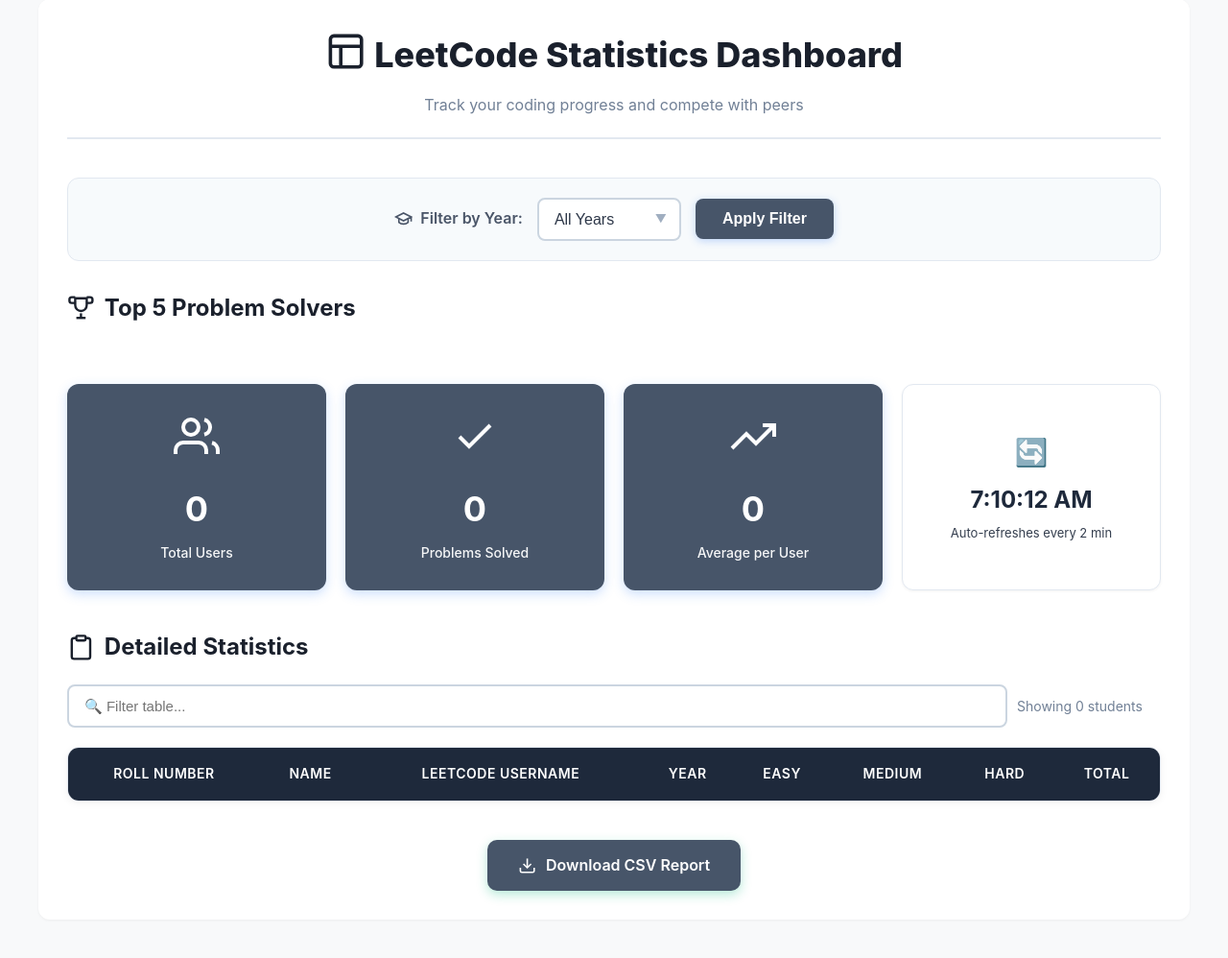
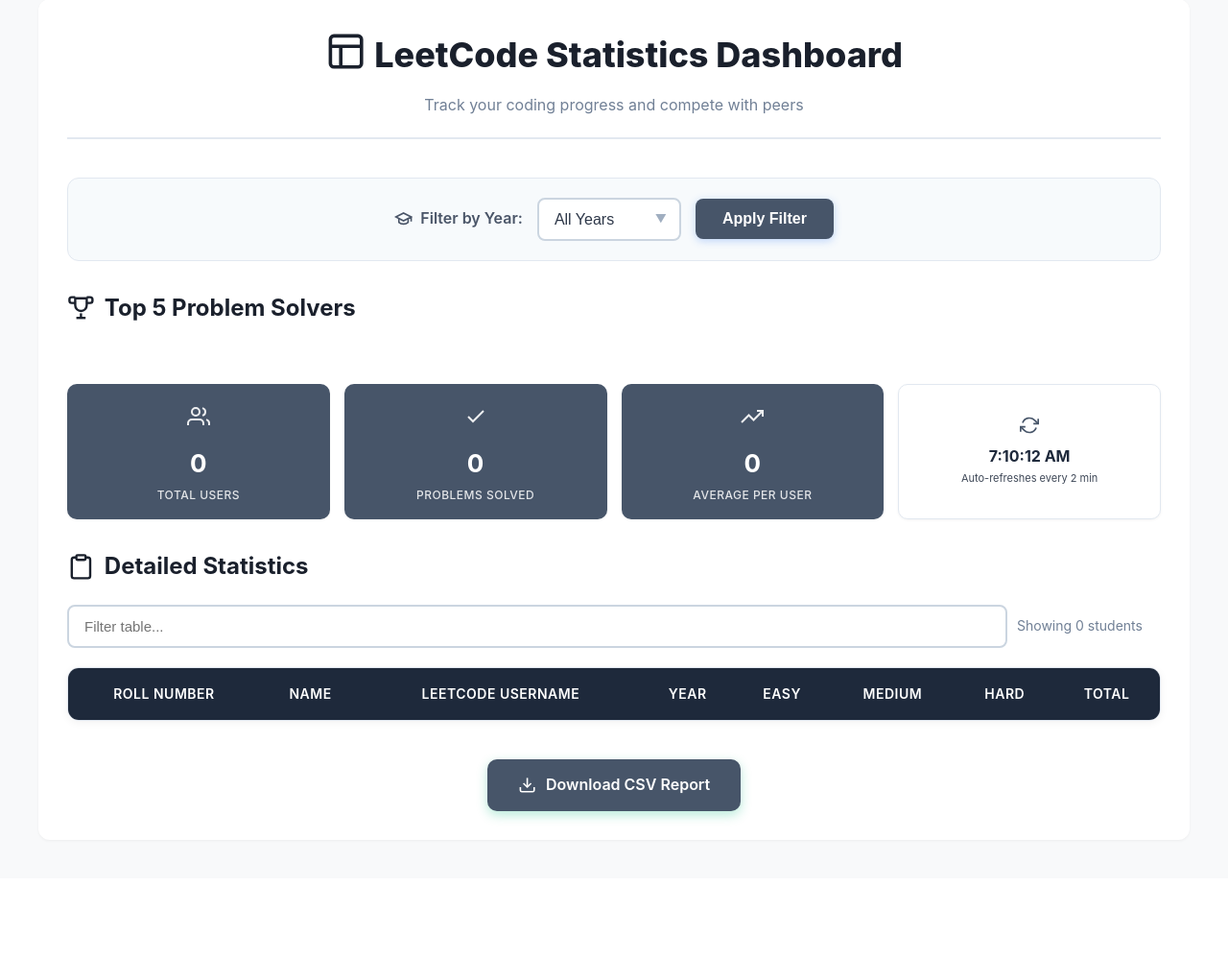
Before and after one commit to Ketopluto/leetcode-app, a Flask app: page / in a window 1280 px wide. Shown: the part 109-1107 px from the top of the page at 96% size. After the commit the page ends 985 px from the top, so only its background shows below. Run offline with Flask 3, Linux system fonts and the light colour scheme; the visitor is signed in with stand-in values (Sample User, id 1); data that the repository does not hold is empty.

Commit message:
Refine UI: Remove emojis from search, make stats cards smaller, restrict stats view to admins

```diff
--- a/app/static/css/non-critical.css
+++ b/app/static/css/non-critical.css
@@ -192,9 +192,9 @@
 /* Stats Overview Cards */
 .stats-overview {
   display: grid;
-  grid-template-columns: repeat(auto-fit, minmax(220px, 1fr));
-  gap: 20px;
-  margin-bottom: 40px;
+  grid-template-columns: repeat(auto-fit, minmax(180px, 1fr));
+  gap: 15px;
+  margin-bottom: 30px;
   animation: fadeInUp 0.6s ease-out forwards;
   animation-delay: 0.3s;
   opacity: 0;
@@ -203,35 +203,33 @@
 .stat-card {
   background-color: #475569;
   color: #ffffff;
-  padding: 28px;
-  border-radius: 12px;
+  padding: 16px;
+  border-radius: 10px;
   text-align: center;
-  box-shadow: 0 4px 12px rgba(59, 130, 246, 0.25);
+  box-shadow: 0 1px 3px rgba(0,0,0,0.05);
   transition: all 0.3s ease;
 }
 
 .stat-card:hover {
-  transform: translateY(-5px);
-  box-shadow: 0 8px 20px rgba(59, 130, 246, 0.35);
+  transform: translateY(-2px);
+  box-shadow: 0 4px 10px rgba(71, 85, 105, 0.2);
 }
 
+.stat-icon {
+  font-size: 24px;
+  margin-bottom: 8px;
+  opacity: 0.9;
+}
 
-
-
-
-
-
-
-
-.stat-icon {
-  font-size: 40px;
-  margin-bottom: 10px;
+.stat-icon svg {
+  width: 24px;
+  height: 24px;
 }
 
 .stat-value {
-  font-size: 36px;
+  font-size: 26px;
   font-weight: 700;
-  margin-bottom: 5px;
+  margin-bottom: 2px;
   animation: countUp 1s ease-out;
 }
 
@@ -241,9 +239,11 @@
 }
 
 .stat-label {
-  font-size: 14px;
-  opacity: 0.95;
+  font-size: 12px;
+  opacity: 0.85;
   font-weight: 500;
+  text-transform: uppercase;
+  letter-spacing: 0.5px;
 }
 
 /* Table Section */
--- a/app/static/js/main.js
+++ b/app/static/js/main.js
@@ -343,9 +343,11 @@
   const avgProblems = totalUsers > 0 ? Math.round(totalProblems / totalUsers) : 0;
   const errorCount = results.filter(user => user.fetch_error && user.username !== 'higher studies').length;
 
-  animateCounter('totalUsers', totalUsers);
-  animateCounter('totalProblems', totalProblems);
-  animateCounter('avgProblems', avgProblems);
+  if (document.getElementById('totalUsers')) {
+    animateCounter('totalUsers', totalUsers);
+    animateCounter('totalProblems', totalProblems);
+    animateCounter('avgProblems', avgProblems);
+  }
 
   // Log error count for debugging
   if (errorCount > 0) {
@@ -356,6 +358,7 @@
 // Animate counter
 function animateCounter(elementId, targetValue) {
   const element = document.getElementById(elementId);
+  if (!element) return;
   const duration = 1000;
   const steps = 50;
   const stepValue = targetValue / steps;
@@ -434,18 +437,21 @@
         align-items: center;
         justify-content: center;
         text-align: center;
-        min-height: 120px;
+        min-height: 80px;
+        padding: 12px;
         box-shadow: 0 1px 3px rgba(0,0,0,0.05);
-        border-radius: 12px;
+        border-radius: 10px;
       `;
       statsOverview.appendChild(refreshIndicator);
     }
   }
   if (refreshIndicator) {
     refreshIndicator.innerHTML = `
-      <div style="font-size: 28px; margin-bottom: 8px;">🔄</div>
-      <div style="font-size: 24px; font-weight: 700; margin-bottom: 4px;">${timeStr}</div>
-      <div style="font-size: 13px; opacity: 0.9;">Auto-refreshes every 2 min</div>
+      <div style="margin-bottom: 4px; color: #475569;">
+        <svg class="icon" style="width:20px; height:20px;" viewBox="0 0 24 24" fill="none" stroke="currentColor" stroke-width="2"><polyline points="23 4 23 10 17 10"/><polyline points="1 20 1 14 7 14"/><path d="M3.51 9a9 9 0 0 1 14.85-3.36L23 10M1 14l4.64 4.36A9 9 0 0 0 20.49 15"/></svg>
+      </div>
+      <div style="font-size: 16px; font-weight: 700; margin-bottom: 2px;">${timeStr}</div>
+      <div style="font-size: 11px; opacity: 0.85;">Auto-refreshes every 2 min</div>
     `;
   }
 }
@@ -500,7 +506,7 @@
     searchBar.innerHTML = `
       <input type="text"
              id="tableSearch"
-             placeholder="🔍 Filter table..."
+             placeholder="Filter table..."
              style="flex: 1; padding: 12px 16px; border: 2px solid #cbd5e0; border-radius: 8px; font-size: 15px;">
       <span id="tableCount" style="color: #718096; font-size: 14px; min-width: 150px;"></span>
     `;
--- a/app/templates/index.html
+++ b/app/templates/index.html
@@ -101,7 +101,8 @@
       </ul>
     </div>
 
-    <!-- Stats Overview Cards -->
+    <!-- Stats Overview Cards (Admin Only) -->
+    {% if session.get('hod_authenticated') %}
     <div class="stats-overview" id="statsOverview">
       <div class="stat-card">
         <div class="stat-icon"><svg class="icon" viewBox="0 0 24 24" fill="none" stroke="currentColor" stroke-width="2"><path d="M17 21v-2a4 4 0 0 0-4-4H5a4 4 0 0 0-4 4v2"/><circle cx="9" cy="7" r="4"/><path d="M23 21v-2a4 4 0 0 0-3-3.87"/><path d="M16 3.13a4 4 0 0 1 0 7.75"/></svg></div>
@@ -119,6 +120,7 @@
         <div class="stat-label">Average per User</div>
       </div>
     </div>
+    {% endif %}
 
     <!-- Table Container -->
     <div class="table-section">
```
